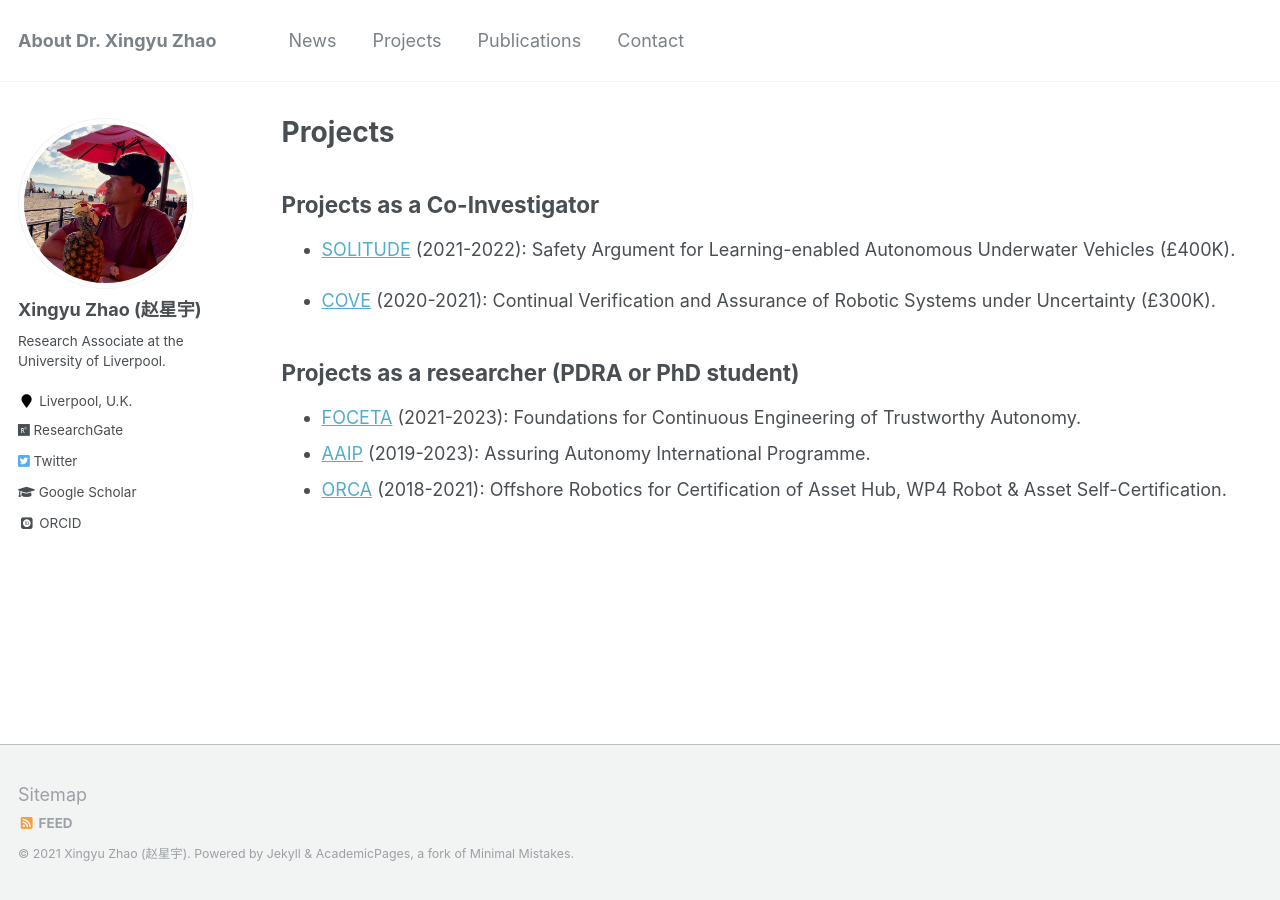
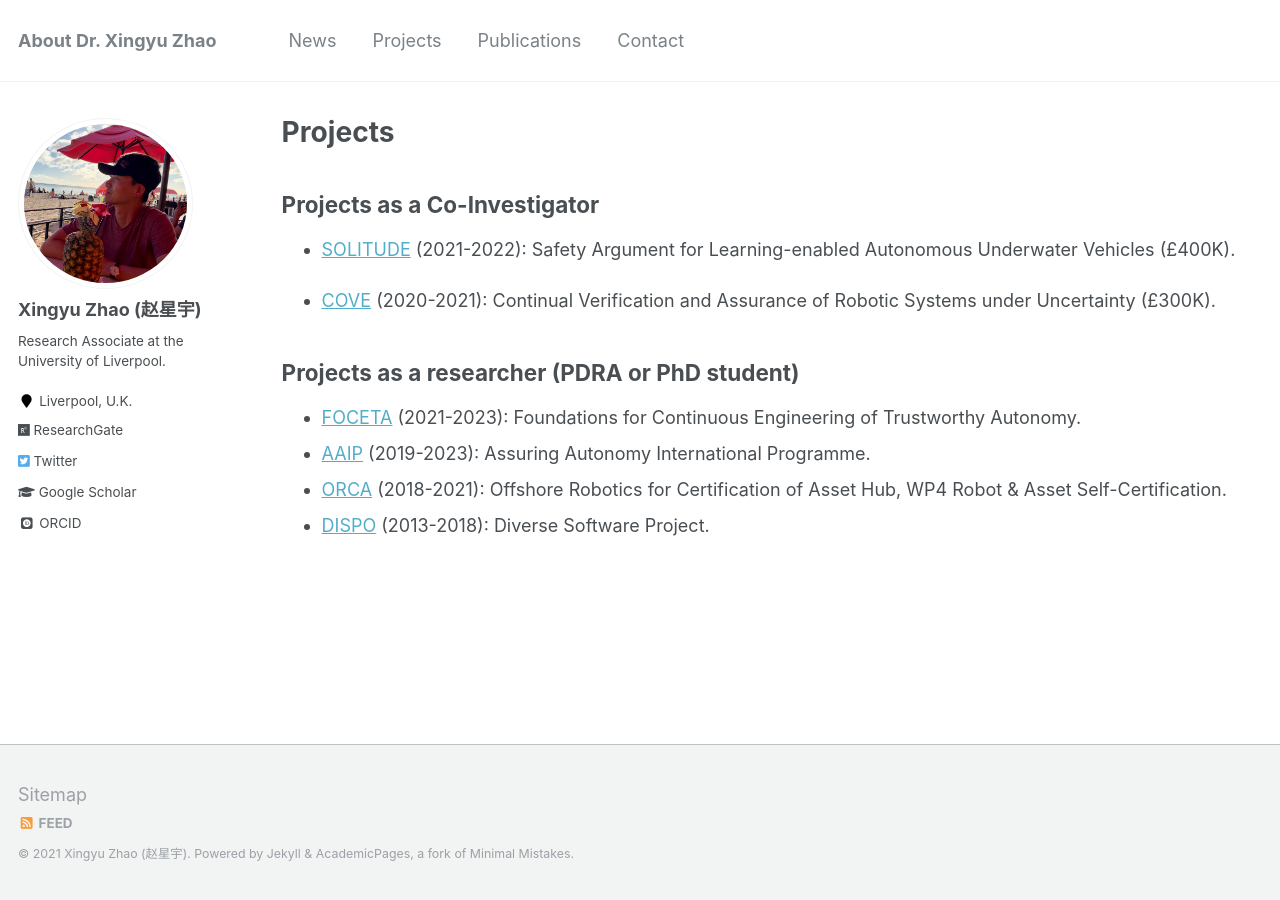
Before and after one commit to x-y-zhao/x-y-zhao.github.io, a Jekyll site: the page built from _pages/projects.md, in a window 1280 px wide. Built offline with Jekyll 4.4.1, drawn with Linux system fonts in a browser that asks for light colours; some web fonts are replaced.

Commit message:
Update projects.md

```diff
--- a/_pages/projects.md
+++ b/_pages/projects.md
@@ -17,7 +17,6 @@ author_profile: true
 * [FOCETA](http://www.foceta-project.eu/) (2021-2023): Foundations for Continuous Engineering of Trustworthy Autonomy. <!-- The original website https://cordis.europa.eu/project/id/956123 -->
 * [AAIP](https://www.york.ac.uk/assuring-autonomy/) (2019-2023): Assuring Autonomy International Programme.
 * [ORCA](https://orcahub.org/) (2018-2021): Offshore Robotics for Certification of Asset Hub, WP4 Robot & Asset Self-Certification.
-
-
+* [DISPO](https://researchcentres.city.ac.uk/software-reliability/research/research-projects/dispo) (2013-2018): Diverse Software Project.
 
 <!--- * [D3S](https://www.city.ac.uk/news/2015/march/researchers-at-citys-centre-for-software-reliability-are-the-recipients-of-a-563,089?_ga=2.59807981.1333885745.1591914624-1211411249.1591914624) (2017-2018): Diversity and Defense in Depth for Security – A Probabilistic Approach.--->
```
